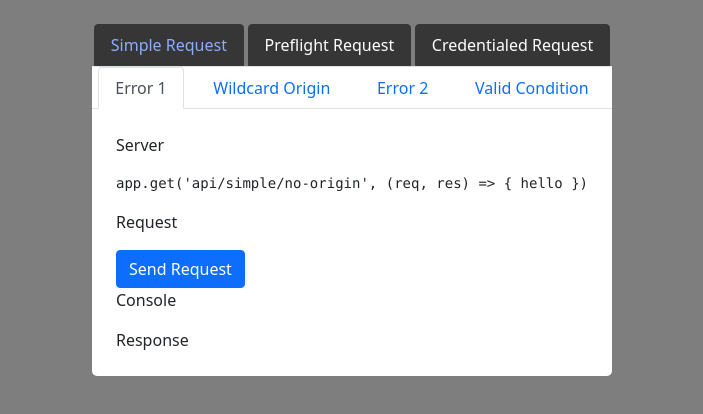
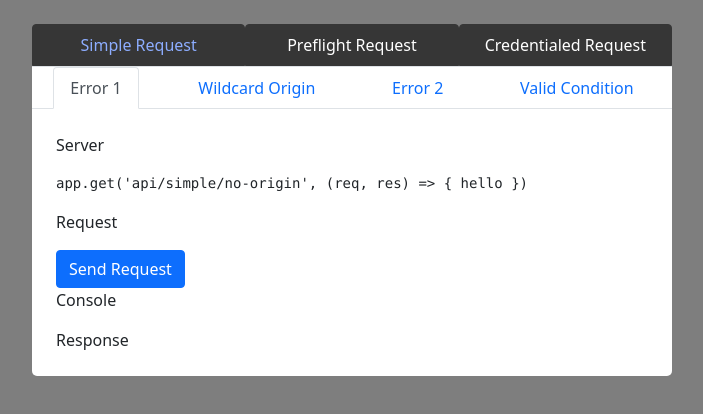
Before and after one commit to chuckchoiboi/cors-tutorial, a React (Create React App) app: page / in a window 1280 px wide. Shown: the top 414 px of the page, without its empty margins (288-991 px from the left). Built offline with nearby package versions, Linux system fonts and the light colour scheme.

Commit message:
adjust primary tab width

```diff
--- a/src/App.css
+++ b/src/App.css
@@ -9,12 +9,18 @@
 /* PrimaryTabs */
 
 .PrimaryTabs {
+  width: 50%;
   background-color: #fff;
   border-radius: 5px;
 }
 
 .PrimaryTabs > .nav {
   background-color: #7e7e7e !important;
+}
+
+.PrimaryTabs > .nav .nav-item {
+  width: 33.3333%;
+  text-align: center;
 }
 
 .PrimaryTabs > .nav-tabs .nav-link {
```
